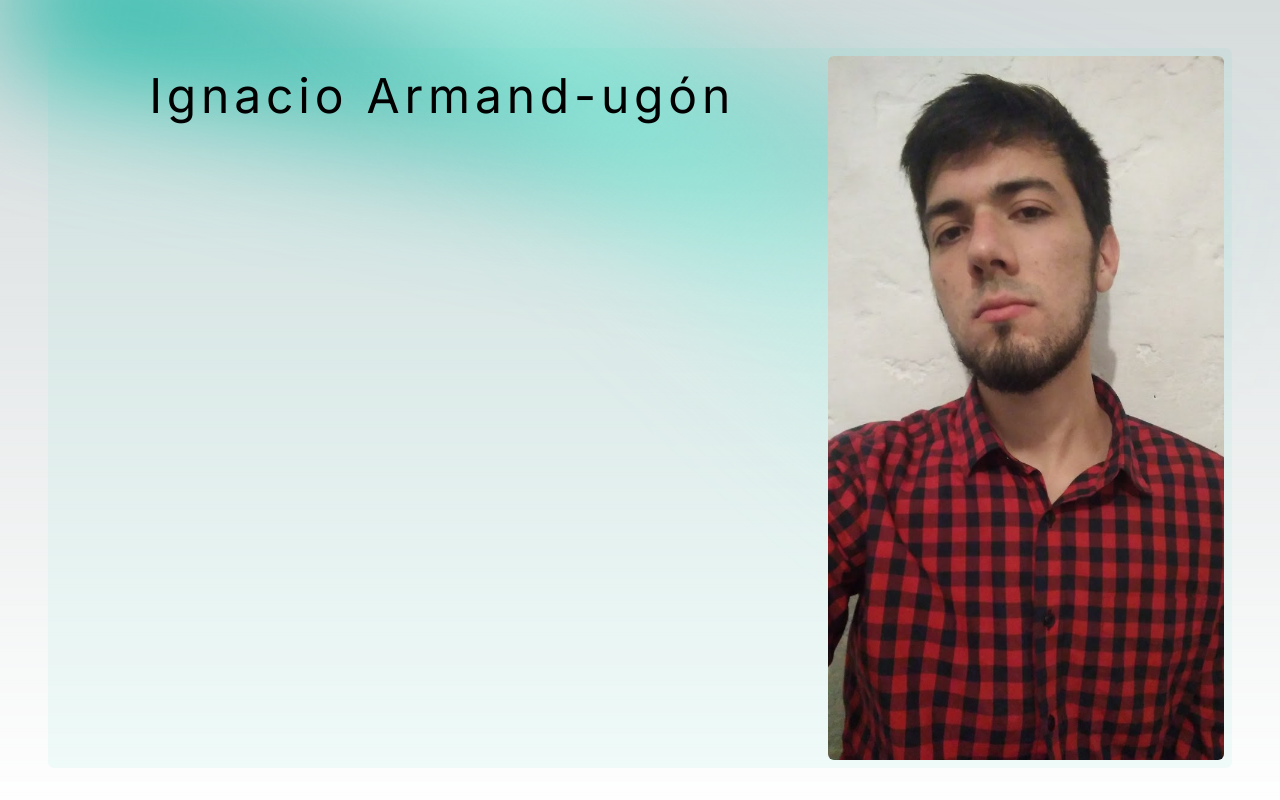
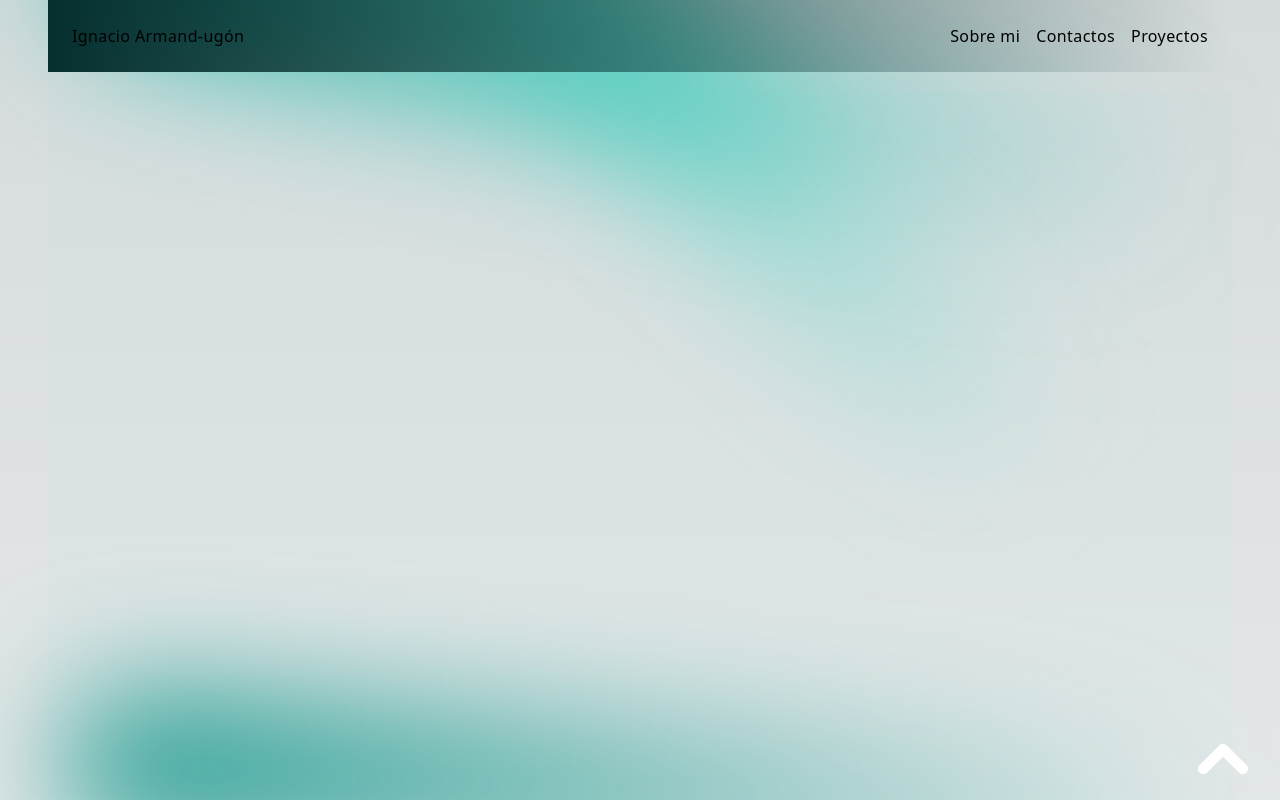
Before and after one commit to IgnacioArmandUgon/personal-page, a Next.js app: page / in a window 1280 px wide. Shown: the top 800 px of the page. Built offline with nearby package versions, Linux system fonts and the light colour scheme.

Commit message:
Navegación con navbar

```diff
--- a/src/app/layout.tsx
+++ b/src/app/layout.tsx
@@ -1,22 +1,18 @@
-import './globals.css'
-import type { Metadata } from 'next'
-import { Inter } from 'next/font/google'
+import './globals.css';
+import type { Metadata } from 'next';
+import { Inter } from 'next/font/google';
 
-const inter = Inter({ subsets: ['latin'] })
+const inter = Inter({ subsets: ['latin'] });
 
 export const metadata: Metadata = {
   title: 'Create Next App',
   description: 'Generated by create next app',
+};
+
+export default function RootLayout({ children }: { children: React.ReactNode }) {
+  return (
+    <html lang='en' className='scroll-smooth'>
+      <body>{children}</body>
+    </html>
+  );
 }
-
-export default function RootLayout({
-  children,
-}: {
-  children: React.ReactNode
-}) {
-  return (
-    <html lang="en">
-      <body className={inter.className}>{children}</body>
-    </html>
-  )
-}
--- a/src/app/page.tsx
+++ b/src/app/page.tsx
@@ -1,34 +1,56 @@
-import Navbar from "@/components/Navbar"
-import Section from "@/components/Section"
-import Title from "@/components/Title"
-import Image from "next/image"
-import {Metadata} from "next/types"
-import profil from "../img/perfil.jpg"
+import Navbar from '@/components/Navbar';
+import Section from '@/components/Section';
+import Title from '@/components/Title';
+import Image from 'next/image';
+import { Metadata } from 'next/types';
+import profil from '../img/perfil.jpg';
+import arrowUp from '../img/arrowUp.svg';
 
 export const metadata: Metadata = {
-  title: "Personal Page",
-  description: "Pagina personal de Ignacio Armand-ugón",
-}
+  title: 'Personal Page',
+  description: 'Pagina personal de Ignacio Armand-ugón',
+};
 export default function Home() {
   return (
-    <main className='flex min-h-screen flex-col items-center justify-between p-12 gap-5'>
+    <main
+      className='flex min-h-screen flex-col items-center justify-between mx-auto px-12  overflow-x-hidden max-w-[1500px]'
+      id='home'
+    >
       {/* <Navbar /> */}
-      <div className='absolute w-full blur-3xl rotate-12 h-36 -z-10 bg-gradient-to-r from-teal-500' />
-      <div className='absolute w-full blur-3xl rotate-45 h-36 right-0 -z-10 bg-gradient-to-r from-teal-200' />
+      <div className='absolute w-[90vw] rounded-full blur-3xl rotate-12 h-36 -z-10 bg-gradient-to-r from-teal-500' />
+      <div className='absolute w-[90vw] rounded-full blur-3xl rotate-45 h-36 -z-10 bg-gradient-to-r from-teal-400' />
 
-      <Section>
-        <Title />
-        <Image src={profil} width={500} height={500} alt='Picture of the author' className='rounded-md' />
+      <div className='absolute w-[90vw] rounded-full blur-3xl rotate-3 h-36 top-[90vh] -z-10 bg-gradient-to-r from-teal-600' />
+      <div className='absolute w-[90vw] rounded-full blur-3xl  -rotate-3 h-36 top-[170vh] -z-10 bg-gradient-to-l from-teal-600' />
+      {/* <div className='absolute w-full blur-3xl h-36  -z-10 bg-gradient-to-l from-red-600 opacity-40' /> */}
+      <button>
+        <a href='#home' className='fixed bottom-4 right-8'>
+          <Image width={50} src={arrowUp} alt='' />
+        </a>
+      </button>
+      <Navbar />
+      <Section id='aboutMe'>
+        {/* <Title /> */}
+        {/* <Image
+          src={profil}
+          width={500}
+          height={500}
+          alt='Picture of the author'
+          className='rounded-md blur-sm hover:blur-0 transition-all duration-300'
+        /> */}
         {/* <div
           style={{
-            width: "50px",
-            height: "50px",
-            borderRadius: "150px",
-            background: "#212121",
-            boxShadow: "11px 11px 40px #003434, -11px -11px 40px #009a9a",
+            width: '50px',
+            height: '50px',
+            borderRadius: '150px',
+            background: '#212121',
+            boxShadow: '11px 11px 40px #003434, -11px -11px 40px #009a9a',
           }}
         /> */}
       </Section>
+
+      <Section id='contact'></Section>
+      <Section id='projects'></Section>
     </main>
-  )
+  );
 }
--- a/src/components/Navbar.tsx
+++ b/src/components/Navbar.tsx
@@ -1,24 +1,34 @@
-import Link from "next/link"
-import React from "react"
+import React from 'react';
+import Title from './Title';
 
 const Navbar = () => {
   return (
-    <div className='absolute p-6 flex w-full m-0 top-0 bg-gradient-to-r from-teal-50'>
-      <Link href={"/home"} title='HOME' className='tracking-widest mr-3'>
-        HOME
-      </Link>
+    <div className='p-6 flex w-full m-0 top-0 gap-5 justify-between bg-gradient-to-r from-teal-950 '>
+      <a href={'#home'} className='tracking-wide mr-3 '>
+        {/* <Title /> */}
+        Ignacio Armand-ugón
+      </a>
+      <nav className='flex'>
+        <ul className='flex gap-4'>
+          <li>
+            <a href={'#aboutMe'} className='tracking-wide '>
+              Sobre mi
+            </a>
+          </li>
+          <li>
+            <a href={'#contact'} className='tracking-wide '>
+              Contactos
+            </a>
+          </li>
+          <li>
+            <a href={'#projects'} className='tracking-wide '>
+              Proyectos
+            </a>
+          </li>
+        </ul>
+      </nav>
+    </div>
+  );
+};
 
-      <Link href={"/home"} title='HOME' className='tracking-widest mr-3 hover:under'>
-        Sobre mi
-      </Link>
-      <Link href={"/home"} title='HOME' className='tracking-widest mr-3'>
-        Contactos
-      </Link>
-      <Link href={"/home"} title='HOME' className='tracking-widest mr-3'>
-        Proyectos
-      </Link>
-    </div>
-  )
-}
-
-export default Navbar
+export default Navbar;
--- a/src/components/Section.tsx
+++ b/src/components/Section.tsx
@@ -1,9 +1,17 @@
-import React from "react"
+import React from 'react';
 interface sectionProps {
-  children?: string | JSX.Element | JSX.Element[]
+  children?: string | JSX.Element | JSX.Element[];
+  id: string;
 }
-const Section = ({children}: sectionProps) => {
-  return <div className='flex w-full h-[90vh] bg-teal-400/[.06]  rounded-md p-2'>{children}</div>
-}
+const Section = ({ children, id }: sectionProps) => {
+  return (
+    <section
+      className='flex mt-5 w-full h-[90vh] bg-teal-400/[.02]  rounded-md p-2'
+      id={id}
+    >
+      {children}
+    </section>
+  );
+};
 
-export default Section
+export default Section;
--- a/src/components/Title.tsx
+++ b/src/components/Title.tsx
@@ -1,36 +1,43 @@
-import React from "react"
-import {Roboto, Oswald, Urbanist} from "next/font/google"
+import React from 'react';
+import { Roboto, Oswald, Urbanist } from 'next/font/google';
 
 const oswald = Oswald({
-  weight: ["500"],
-  style: ["normal"],
-  subsets: ["latin"],
-})
+  weight: ['700'],
+  style: ['normal'],
+  subsets: ['latin'],
+});
 const roboto = Roboto({
-  weight: ["900"],
-  style: ["normal"],
-  subsets: ["latin"],
-})
+  weight: ['900'],
+  style: ['normal'],
+  subsets: ['latin'],
+});
 const urbanist = Urbanist({
-  weight: ["500"],
-  style: ["normal"],
-  subsets: ["latin"],
-})
+  weight: ['500'],
+  style: ['normal'],
+  subsets: ['latin'],
+});
 
 const Title = () => {
   return (
-    <div className='flex w-full h-full first-letter: justify-center'>
-      {/* <h2 className={oswald.className + "w-full  text-center text-5xl m-4 z-10 tracking-widest"}>
+    <h2 className={'tracking-wide [text-shadow:_2px_2px_20px_rgba(20_184_166)]'}>
+      𝙸𝚐𝚗𝚊𝚌𝚒𝚘 𝙰𝚛𝚖𝚊𝚗𝚍-𝚞𝚐ó𝚗
+    </h2>
+  );
+
+  {
+    /* <h2
+        className={
+          oswald.className + 'w-full  text-center text-5xl m-4 z-10 tracking-widest'
+        }
+      >
         Ignacio Armand-ugón
-      </h2> */}
-      <h2 className={roboto.className + "w-full text-center text-5xl m-4 z-10 tracking-widest"}>
+      </h2> */
+  }
+  {
+    /* <h2 className={urbanist.className + "w-full text-center text-5xl m-4 z-10 tracking-widest"}>
         Ignacio Armand-ugón
-      </h2>
-      {/* <h2 className={urbanist.className + "w-full text-center text-5xl m-4 z-10 tracking-widest"}>
-        Ignacio Armand-ugón
-      </h2> */}
-    </div>
-  )
-}
+      </h2> */
+  }
+};
 
-export default Title
+export default Title;
```
Also changed, not shown: src/app/globals.css (+17 -5 lines), tailwind.config.ts (+4 -3 lines), tsconfig.json (+7 -1 lines), src/img/arrowUp.svg (added).
